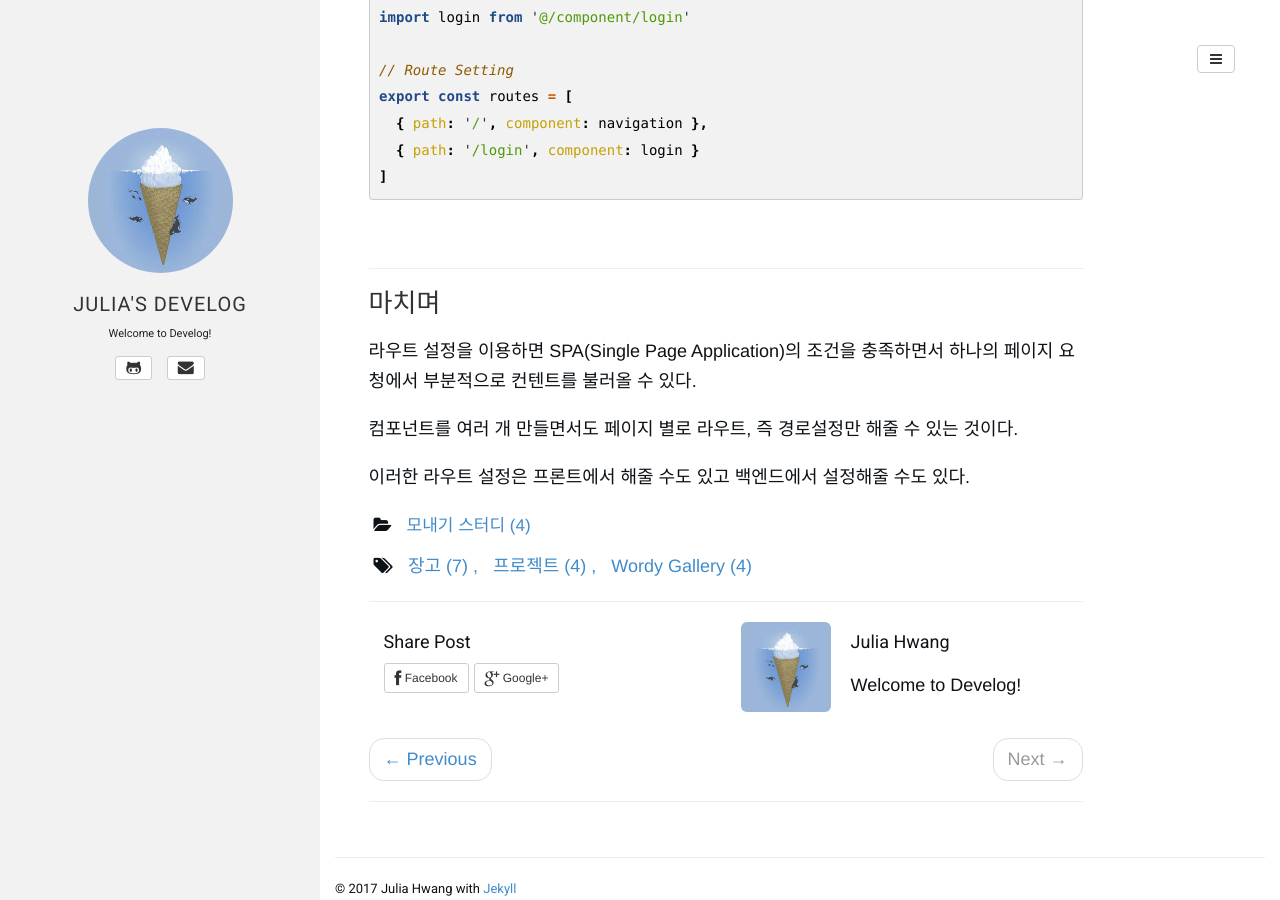
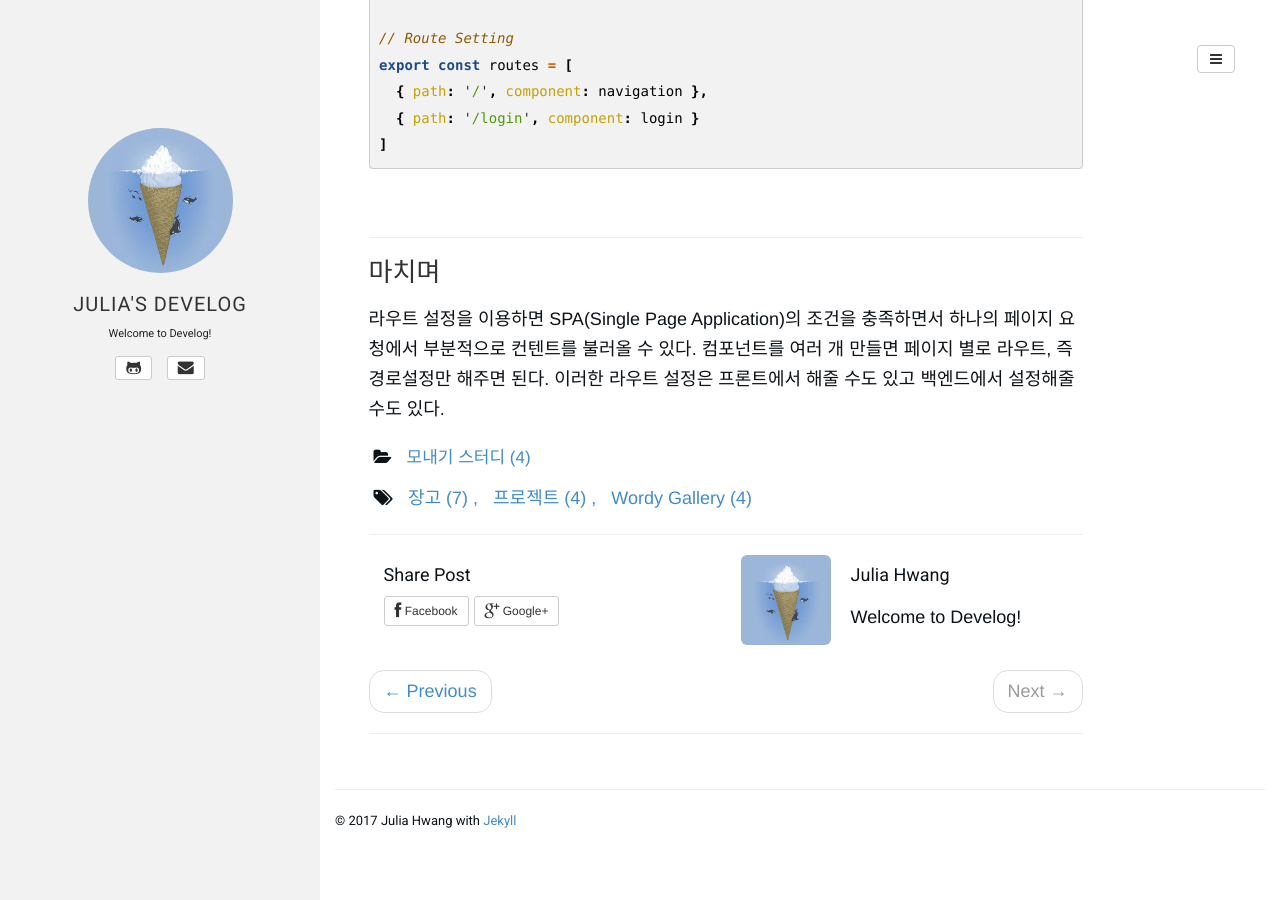
Before and after one commit to juliahwang/juliahwang.github.io, a Jekyll site: the page built from _posts/2017-09-21-2.1-라우트 설정하기1.md, in a window 1280 px wide and 900 px high, scrolled down 4500 px. Built offline with Jekyll 4.4.1, drawn with Linux system fonts in a browser that asks for light colours; some web fonts are replaced; comment, search, counter and statistics services are not loaded.

Commit message:
modify post

````diff
--- a/_posts/2017-09-21-2.1-라우트 설정하기1.md
+++ b/_posts/2017-09-21-2.1-라우트 설정하기1.md
@@ -8,6 +8,8 @@ description:
 
 
 `SPA`(Single Page Application)란 웹페이지를 보여줄 때 하나의 페이지에서 여러 컴포넌트들의 리소스(HTML, CSS, JS 등 페이지를 구성하는 코드들)를 지정한 URI에 따라 렌더해줄 수 있도록 구성한 웹 어플리케이션이다.
+
+<br>
 
 ## SPA와 route 설정
 
@@ -60,7 +62,6 @@ import VueRouter from 'vue-router'
 
 Vue.use(VueRouter);
 
-
 // Route Setting
 // 등록하고자 하는 경로를 모아놓는 리스트를 routes 변수에 할당
 const routes = [
@@ -71,7 +72,6 @@ const routes = [
 const router = new VueRouter({
 	routes
 });
-
 
 // router를 만들어진 Vue 객체에 등록
 new Vue({
@@ -101,7 +101,6 @@ const routes = [
 그리고 사용할 컴포넌트를 불러온다. `webpack-simple`으로 Vue를 설치한 경우에는 `routes.js` 파일을 만들어주고, `webpack`으로 설치한 경우에는 `Router`폴더 내의 `index.js` 파일 내에 아래와 같이 작성한다.
 
 ```js
-
 // Load Components
 import Home from './components/Home.vue'
 ```
@@ -203,8 +202,4 @@ export const routes = [
 ## 마치며
 
 
-라우트 설정을 이용하면 SPA(Single Page Application)의 조건을 충족하면서 하나의 페이지 요청에서 부분적으로 컨텐트를 불러올 수 있다.
-
-컴포넌트를 여러 개 만들면서도 페이지 별로 라우트, 즉 경로설정만 해줄 수 있는 것이다.
-
-이러한 라우트 설정은 프론트에서 해줄 수도 있고 백엔드에서 설정해줄 수도 있다.
+라우트 설정을 이용하면 SPA(Single Page Application)의 조건을 충족하면서 하나의 페이지 요청에서 부분적으로 컨텐트를 불러올 수 있다. 컴포넌트를 여러 개 만들면 페이지 별로 라우트, 즉 경로설정만 해주면 된다. 이러한 라우트 설정은 프론트에서 해줄 수도 있고 백엔드에서 설정해줄 수도 있다.
````
